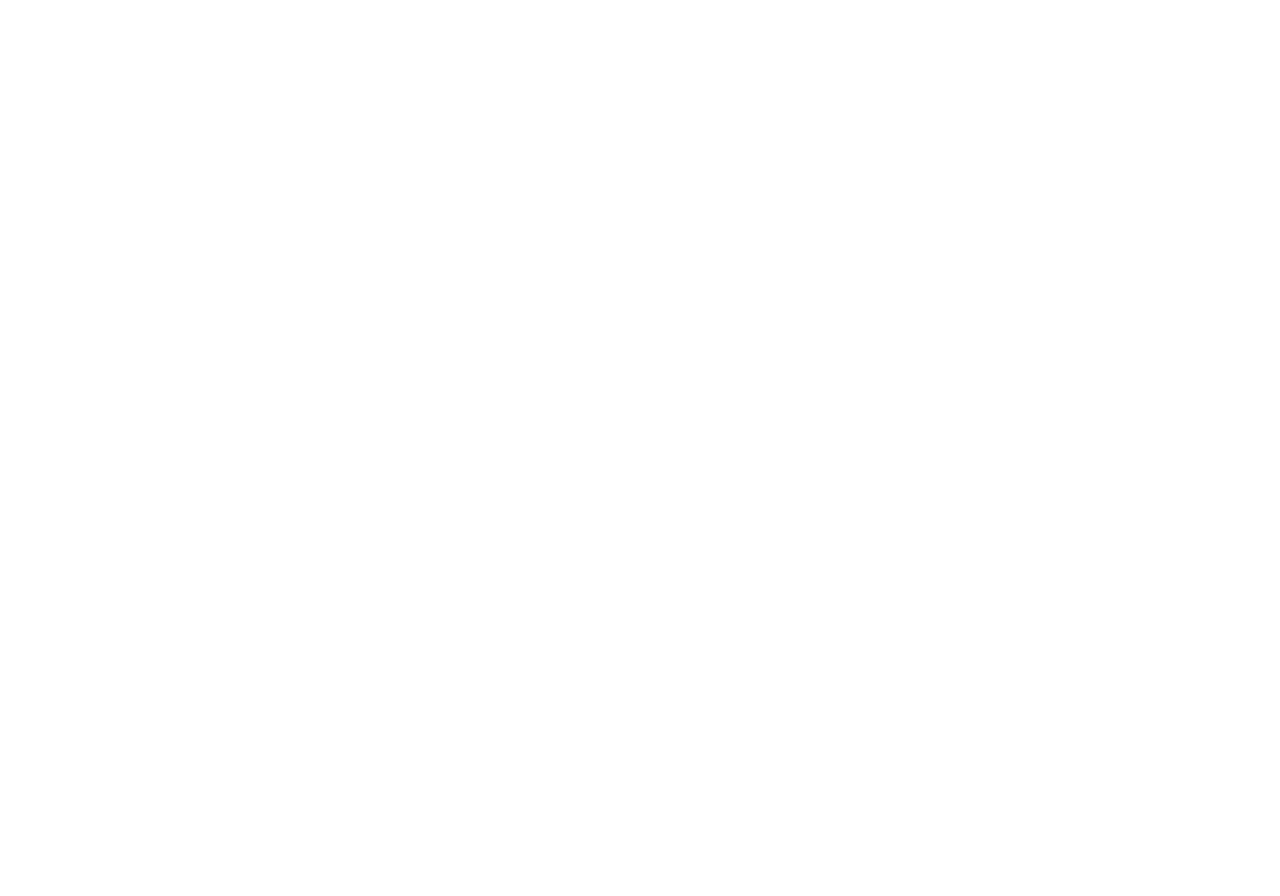
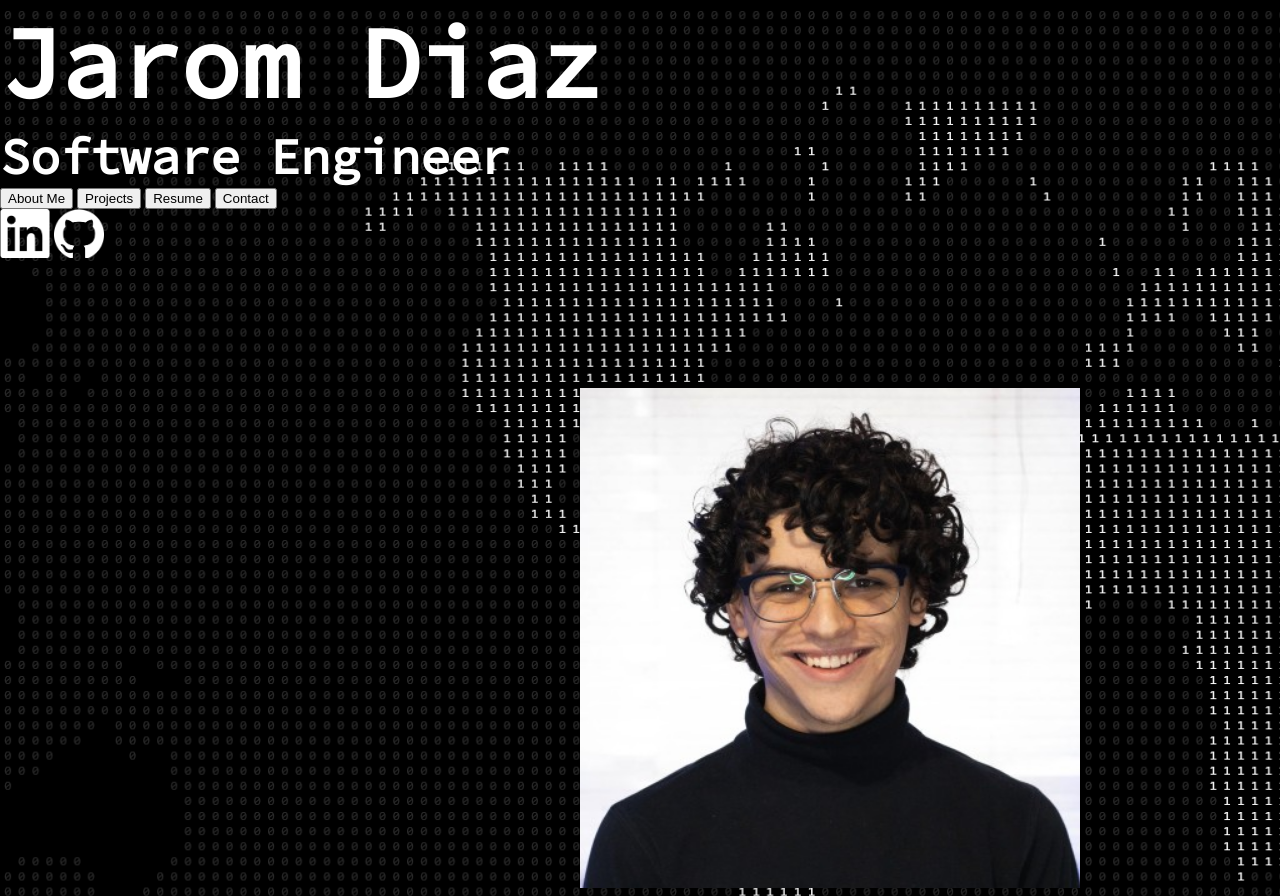
Before and after one commit to JaromPD/personal_site, a plain HTML site: page index.html in a window 1280 px wide. Shown: the top 896 px of the page. Before the commit the page ends 800 px from the top, so only its background shows below. Drawn offline with Linux system fonts and the light colour scheme.

Commit message:
Added images and basic html + css

```diff
--- a/index.html
+++ b/index.html
@@ -3,9 +3,22 @@
 <head>
     <meta charset="UTF-8">
     <meta name="viewport" content="width=device-width, initial-scale=1.0">
-    <title>Document</title>
+    <title>Jarom Diaz | Software Engineer Portfolio</title>
+    <link rel="stylesheet" href="styles/style.css">
 </head>
 <body>
-
+    <h1>Jarom Diaz</h1>
+    <h2>Software Engineer</h2>
+    <img id="picture" src="images/jarom-diaz.jpg" alt="Jarom Diaz">
+    <div id="nav">
+        <button>About Me</button>
+        <button>Projects</button>
+        <button>Resume</button>
+        <button>Contact</button>
+    </div>
+    <div id="socials">
+        <a href="https://www.linkedin.com/in/jarom-diaz/"><img src="images/linkedin_white.png" alt="LinkedIn"></a>
+        <a href="https://github.com/JaromPD"><img src="images/github_white.png" alt="GitHub"></a>
+    </div>
 </body>
 </html>
--- /dev/null
+++ b/styles/style.css
@@ -0,0 +1,37 @@
+
+  @import url('https://fonts.googleapis.com/css2?family=Source+Code+Pro&display=swap');
+
+body {
+    background-color: black;
+    background-image: url(../images/background.png);
+    background-repeat: no-repeat;
+    background-size: cover;
+    color: white;
+    margin: 0;
+}
+
+h1{
+    color: white;
+    padding: 0px;
+    margin: 0px;
+    font-size: 100px;
+    font-family: "Source Code Pro";
+}
+
+h2{
+    color: white;
+    padding: 0px;
+    margin: 0px;
+    font-size: 50px;
+    font-family: "Source Code Pro";
+}
+
+#picture{
+    float: right;
+    width: 500px;
+    padding: 200px
+}
+
+#socials img{
+    width:50px;
+}
```
Also changed, not shown: images/background.png (added), images/github_white.png (added), images/jarom-diaz.jpg (added), images/linkedin_white.png (added).
